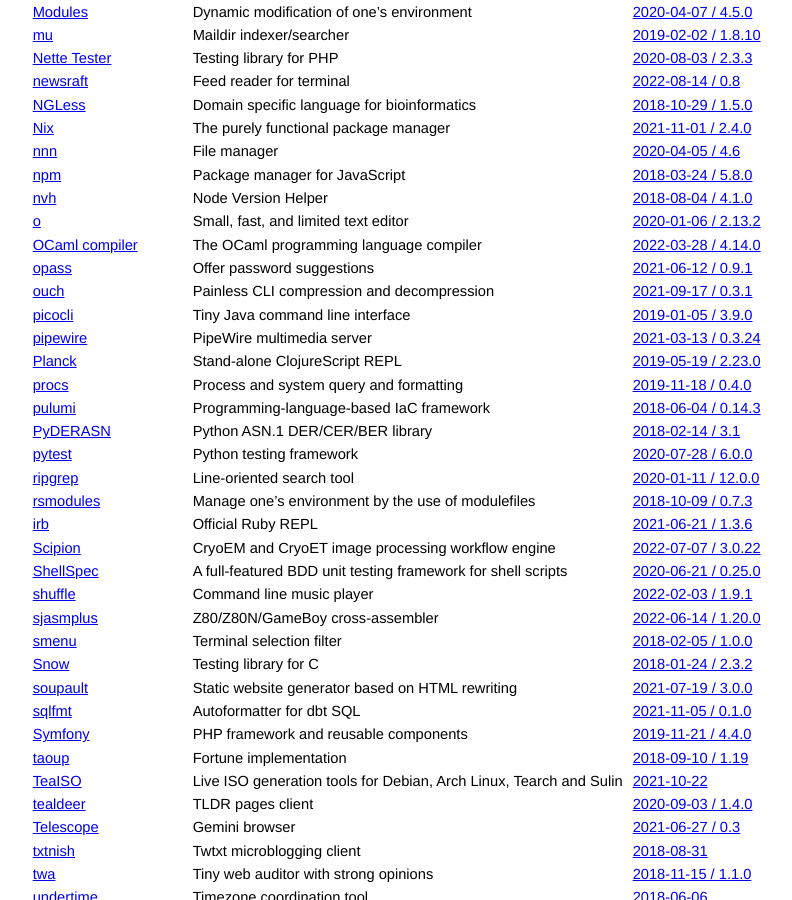
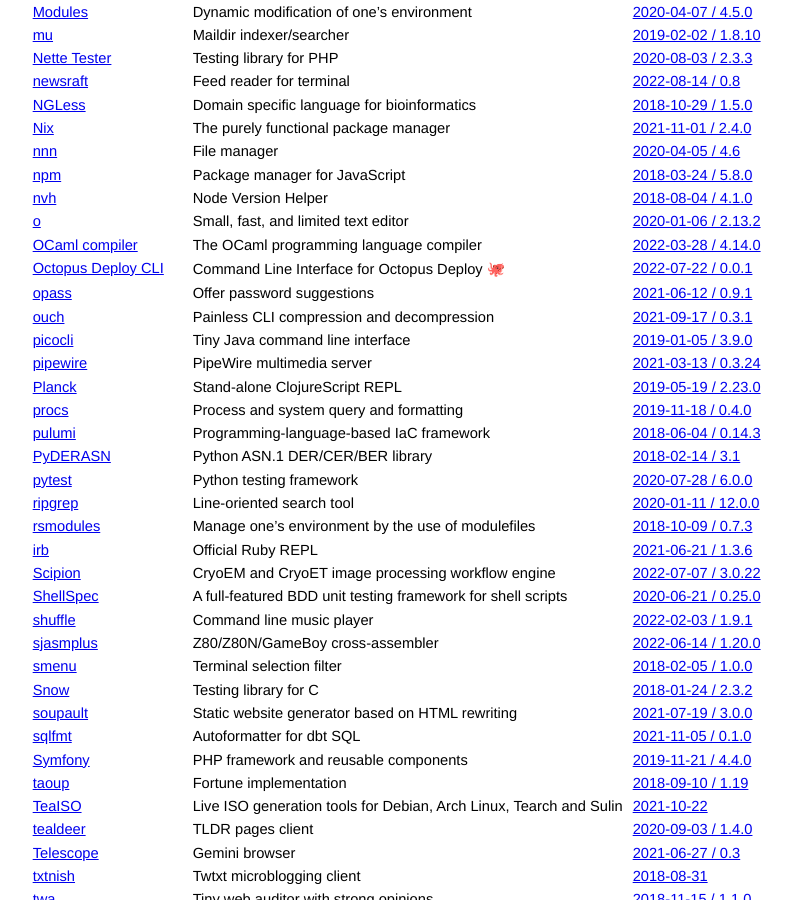
Before and after one commit to jcs/no_color, a Jekyll site: the page built from index.md, in a window 1280 px wide and 900 px high, scrolled down 4024 px. Shown: the whole window, without its empty margins (211-1003 px from the left). Built offline with Jekyll 4.4.1, drawn with Linux system fonts in a browser that asks for light colours; our own code applies the rules of GitHub Pages for plain Markdown files.

Commit message:
Added Octopus Deploy CLI

```diff
--- a/index.md
+++ b/index.md
@@ -214,6 +214,7 @@ color via `NO_COLOR`.
 | [nvh](https://github.com/JohnRGee/nvh) | Node Version Helper | [2018-08-04 / 4.1.0](https://github.com/JohnRGee/nvh/releases/tag/v4.1.0) |
 | [o](https://github.com/xyproto/o) | Small, fast, and limited text editor | [2020-01-06 / 2.13.2](https://github.com/xyproto/o/tree/2.13.2) |
 | [OCaml compiler](https://github.com/ocaml/ocaml) | The OCaml programming language compiler | [2022-03-28 / 4.14.0](https://github.com/ocaml/ocaml/blob/4.14.0/Changes#L207-L210) |
+| [Octopus Deploy CLI](https://github.com/OctopusDeploy/cli) | Command Line Interface for Octopus Deploy 🐙 | [2022-07-22 / 0.0.1](https://github.com/OctopusDeploy/cli/commit/bebe0a9825b1326438cdecd35a90a5e20e2899ad#diff-7d695b0a810fd181df3a1bc2358aa016692732107ca12e836a8a2875ec55f4f2) |
 | [opass](https://github.com/wiremoons/opass) | Offer password suggestions | [2021-06-12 / 0.9.1](https://github.com/wiremoons/opass/commit/02c593d510b23a1b8e5af40d04a475eeb5755491) |
 | [ouch](https://github.com/ouch-org/ouch) | Painless CLI compression and decompression | [2021-09-17 / 0.3.1](https://github.com/ouch-org/ouch/commit/b099e4ac206d09d345315a01688e31493c0e141a) |
 | [picocli](https://github.com/remkop/picocli/) | Tiny Java command line interface | [2019-01-05 / 3.9.0](https://github.com/remkop/picocli/releases/tag/v3.9.0#3.9.0-ANSI-heuristics) |
```
